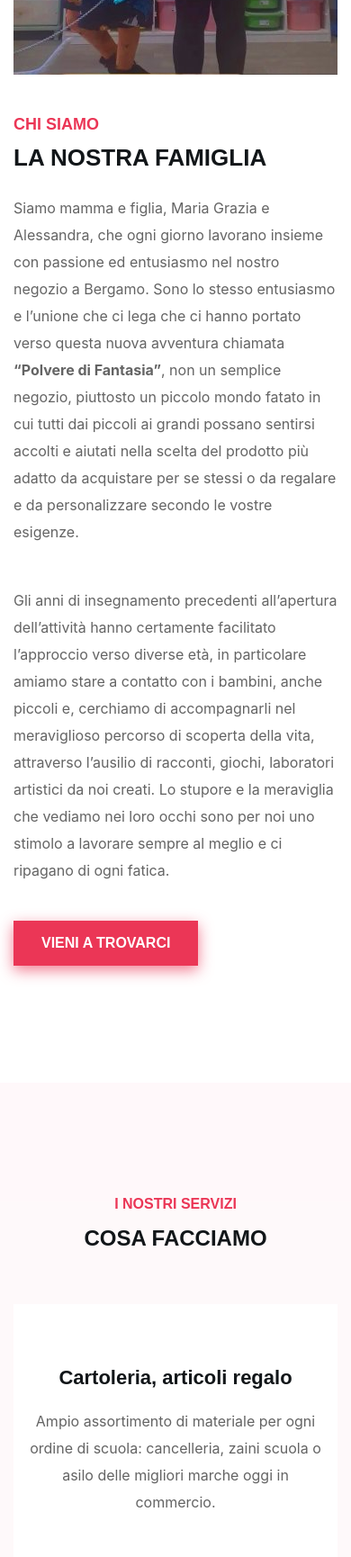
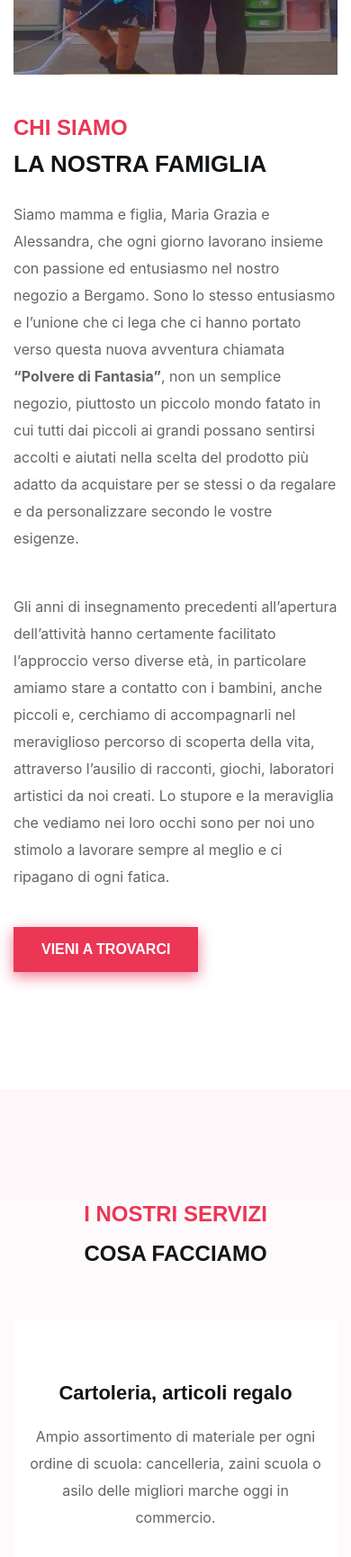
Before and after one commit to FTG-003/Polveredifantasia, a plain HTML site: page index.html in a window 390 px wide. Shown: the part 1460-3190 px from the top of the page at 90% size. Drawn offline with Linux system fonts and the light colour scheme; some icons are missing.

Commit message:
Modifica footer27125

```diff
--- a/assets/css/style.css
+++ b/assets/css/style.css
@@ -141,13 +141,13 @@ p {
 
 /*===== All Section Title Style =====*/
 .section-title .sub-title {
-  font-size: 25px;
+  font-size: 24px;
   font-weight: 700;
   color: #EB3656;
   text-transform: uppercase; }
   @media (max-width: 767px) {
     .section-title .sub-title {
-      font-size: 16px; } }
+      font-size: 24px; } }
 
 .section-title .title {
   font-size: 35px;
@@ -789,7 +789,7 @@ p {
   text-transform: uppercase; }
   @media (max-width: 767px) {
     .about-content .about-welcome {
-      font-size: 18px;
+      font-size: 24px;
     font-weight: bold; } }
 
 .about-content .about-title {
--- a/index.html
+++ b/index.html
@@ -492,7 +492,7 @@
                             <ul class="footer-social mt-20">
                                 <li><a href="https://www.facebook.com/polveredifantasiabergamo"><i class="lni lni-facebook-filled"></i></a></li>
                                 <li><a href="https://www.instagram.com/polveredifantasia"><i class="lni lni-instagram-filled"></i></a></li>
-                                <li><a href="https://t.me/s/polveredifantasia"><i class="lni lni-telegram-original"></i></a></li>
+                                <li><a href="https://wa.me/393479029238"><i class="lni lni-whatsapp"></i></a></li>
 
                             </ul>
                         </div>
```
Also changed, not shown: 7 other files.
